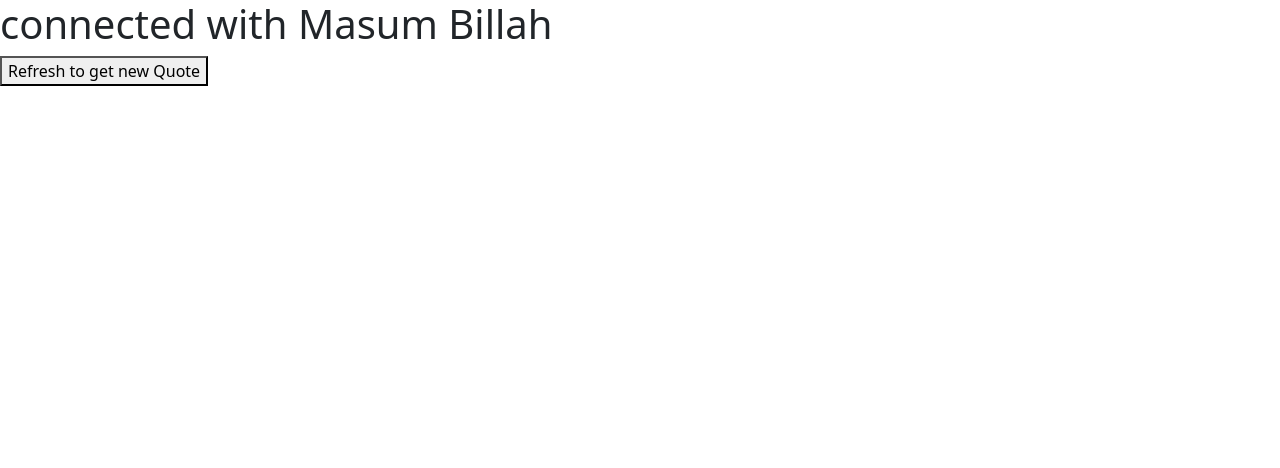
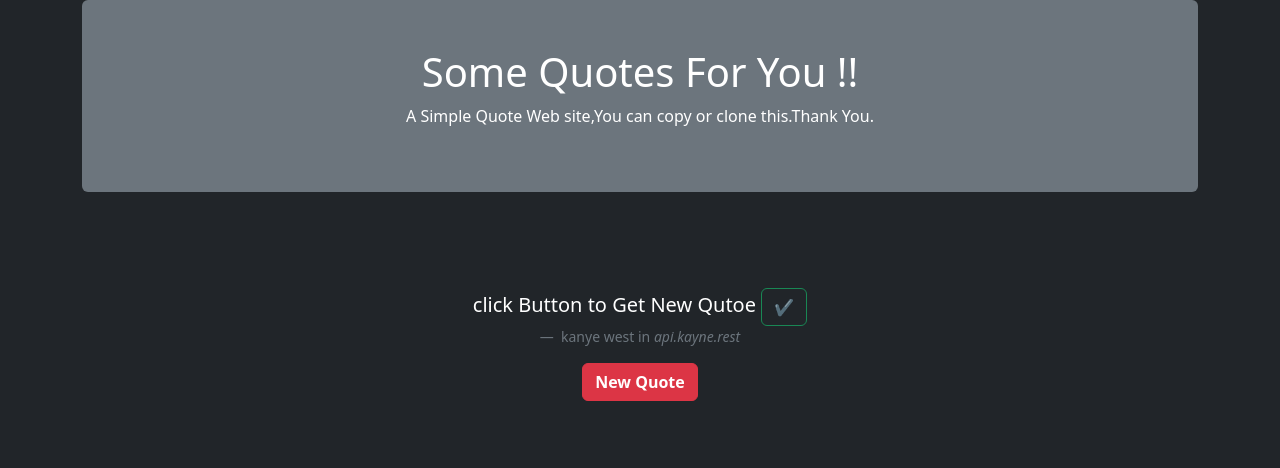
Before and after one commit to masumbillah360/kayneApiQuotes, a plain HTML site: page index.html in a window 1280 px wide. Drawn offline with nearby package versions, Linux system fonts and the light colour scheme.

Commit message:
added quote copy btn

```diff
--- a/app.js
+++ b/app.js
@@ -3,11 +3,13 @@ const makeReq =() =>{
     .then(res=>res.json())
     .then(data =>diplayQuote(data));
 }
-
-
 const diplayQuote = (qts) =>{
     console.log(qts.quote);
-    // const quotes = qts.quote;
-    // console.log(quotes);
-    document.getElementById('qutoe').innerText = qts.quote;
+    document.getElementById('quote-text').innerText = qts.quote;
 }
+
+const copyText =()=>{
+    const copiedText = document.getElementById('quote-text');
+    navigator.clipboard.writeText(copiedText.innerText);
+    alert("copied");
+}
--- a/index.html
+++ b/index.html
@@ -7,11 +7,22 @@
     <link href="https://cdn.jsdelivr.net/npm/bootstrap@5.2.0/dist/css/bootstrap.min.css" rel="stylesheet" integrity="sha384-gH2yIJqKdNHPEq0n4Mqa/HGKIhSkIHeL5AyhkYV8i59U5AR6csBvApHHNl/vI1Bx" crossorigin="anonymous">
     <title>kyne west api</title>
 </head>
-<body>
-    <h1>connected with Masum Billah</h1>
-
-    <h1 id="qutoe"></h1>
-    <button onclick="makeReq()">Refresh to get new Quote</button>
+<body class="bg-dark text-white container text-center">
+    <header class="bg-secondary py-5 rounded mb-5">
+        <h1>Some Quotes For You !!</h1>
+        <p>A Simple Quote Web site,You can copy or clone this.Thank You.</p>
+    </header>
+    <main class="p-5">
+        <figure>
+            <blockquote class="blockquote">
+          <p> <span id="quote-text">click Button to Get New Qutoe</span> <button onclick="copyText()" class="btn btn-outline-success fw-bold">✔</button> </p>
+        </blockquote>
+        <figcaption class="blockquote-footer">
+            kanye west in <cite title="Source Title">api.kayne.rest</cite>
+        </figcaption>
+        <button class="btn btn-danger fw-bold" onclick="makeReq()">New Quote</button>
+      </figure>
+    </main>
     <script src="https://cdn.jsdelivr.net/npm/bootstrap@5.2.0/dist/js/bootstrap.bundle.min.js" integrity="sha384-A3rJD856KowSb7dwlZdYEkO39Gagi7vIsF0jrRAoQmDKKtQBHUuLZ9AsSv4jD4Xa" crossorigin="anonymous"></script>
     <script src="./app.js"></script>
 </body>
```
